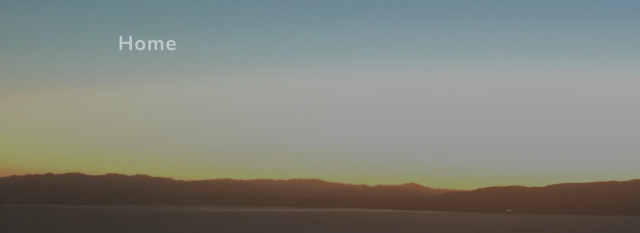
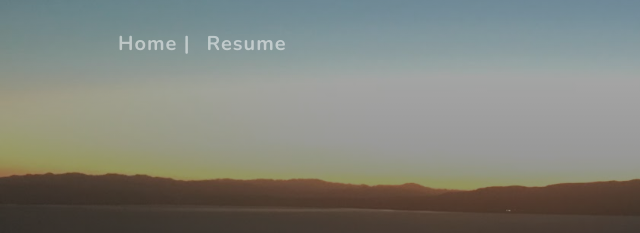
Before and after one commit to tolleypaige/final-project, a plain HTML site: page index.html in a window 1280 px wide. Shown: the top 233 px of the page, 0-640 px from the left. Drawn offline with nearby package versions, Linux system fonts and the light colour scheme.

Commit message:
Add files via upload

```diff
--- a/index.html
+++ b/index.html
@@ -19,7 +19,8 @@
         <!-- Navigation-->
         <nav class="navbar navbar-expand-lg navbar-light fixed-top" id="mainNav">
             <div class="container px-4 px-lg-5">
-                <a class="navbar-brand" href="#page-top">Home</a>
+                <a class="navbar-brand" href="#page-top">Home |</a>
+                <a class="navbar-brand" href="../startbootstrap-grayscale-gh-pages/scratchpage/scratch.html" target="_blank">Resume</a>
                 <button class="navbar-toggler navbar-toggler-right" type="button" data-bs-toggle="collapse" data-bs-target="#navbarResponsive" aria-controls="navbarResponsive" aria-expanded="false" aria-label="Toggle navigation">
                     Menu
                     <i class="fas fa-bars"></i>
```
